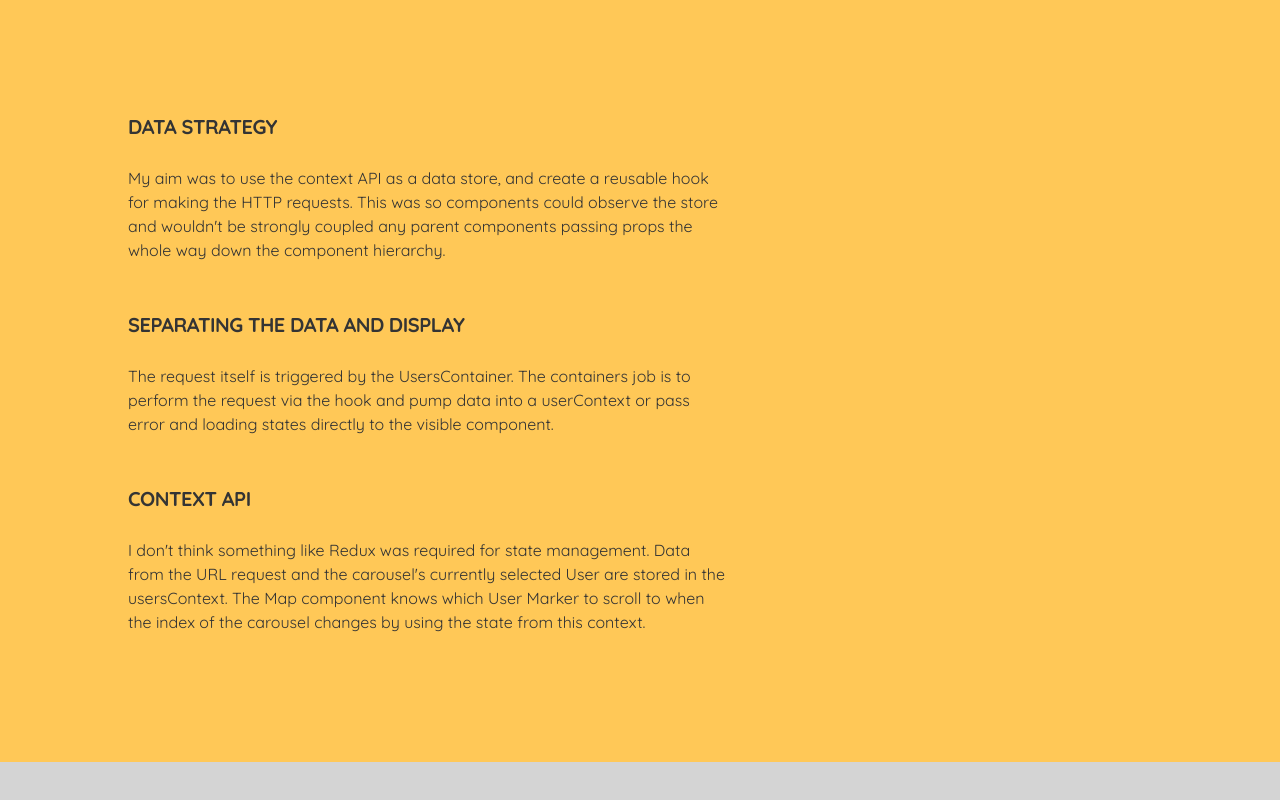
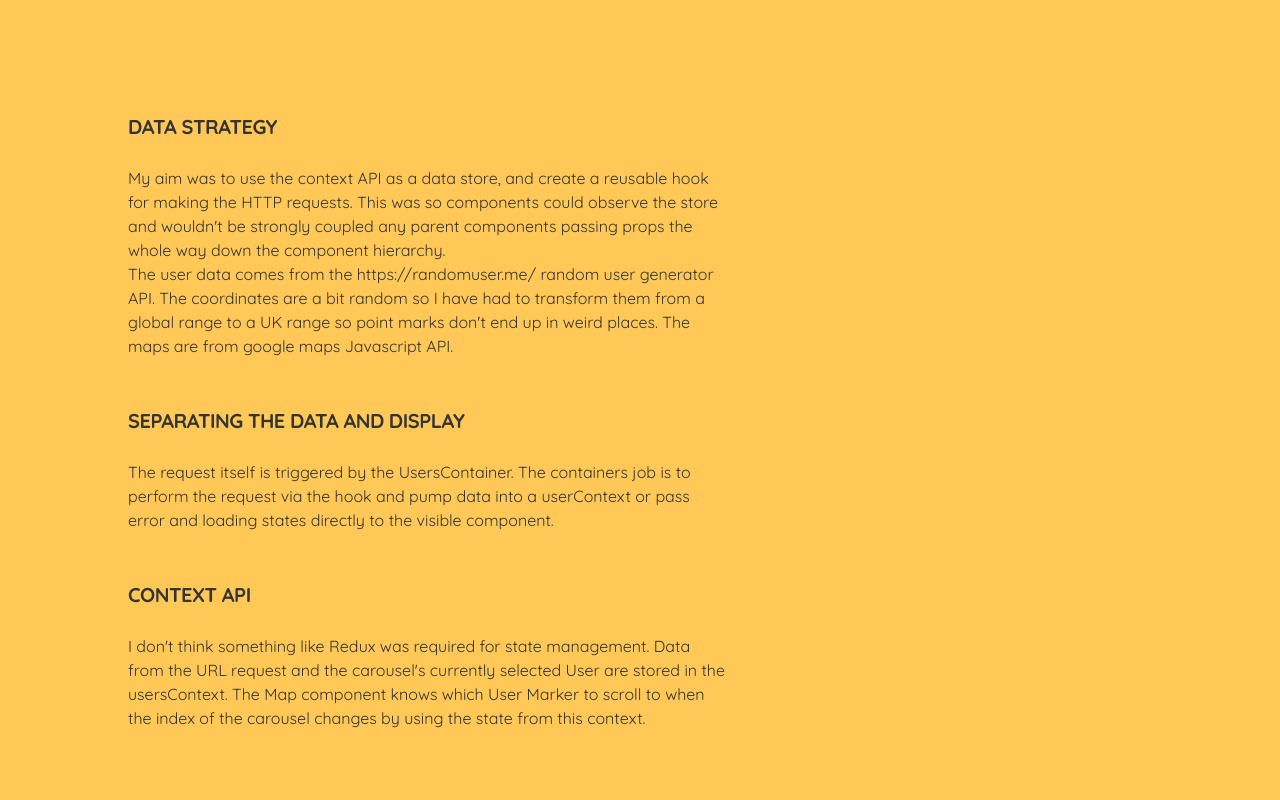
Before and after one commit to Develliot/showcase, a React (Create React App) app: page /showcase/usingAPIs in a window 1280 px wide. Shown: the part 928-1728 px from the top of the page. Before the commit the page ends 1690 px from the top, so only its background shows below. Built offline with nearby package versions, Linux system fonts and the light colour scheme; no server answers.

Commit message:
giving credit to the API sources

```diff
--- a/src/pages/UsingAPIs/index.tsx
+++ b/src/pages/UsingAPIs/index.tsx
@@ -40,6 +40,14 @@ export const UsingAPIs = () => {
                             components passing props the whole way down the
                             component hierarchy.
                         </Paragraph>
+                        <Paragraph>
+                            The user data comes from the https://randomuser.me/
+                            random user generator API. The coordinates are a bit
+                            random so I have had to transform them from a global
+                            range to a UK range so point marks don't end up in
+                            weird places. The maps are from google maps
+                            Javascript API.
+                        </Paragraph>
                         <VerticalSpacer size='large' />
                         <H3>Separating the data and display</H3>
                         <VerticalSpacer size='medium' />
```
